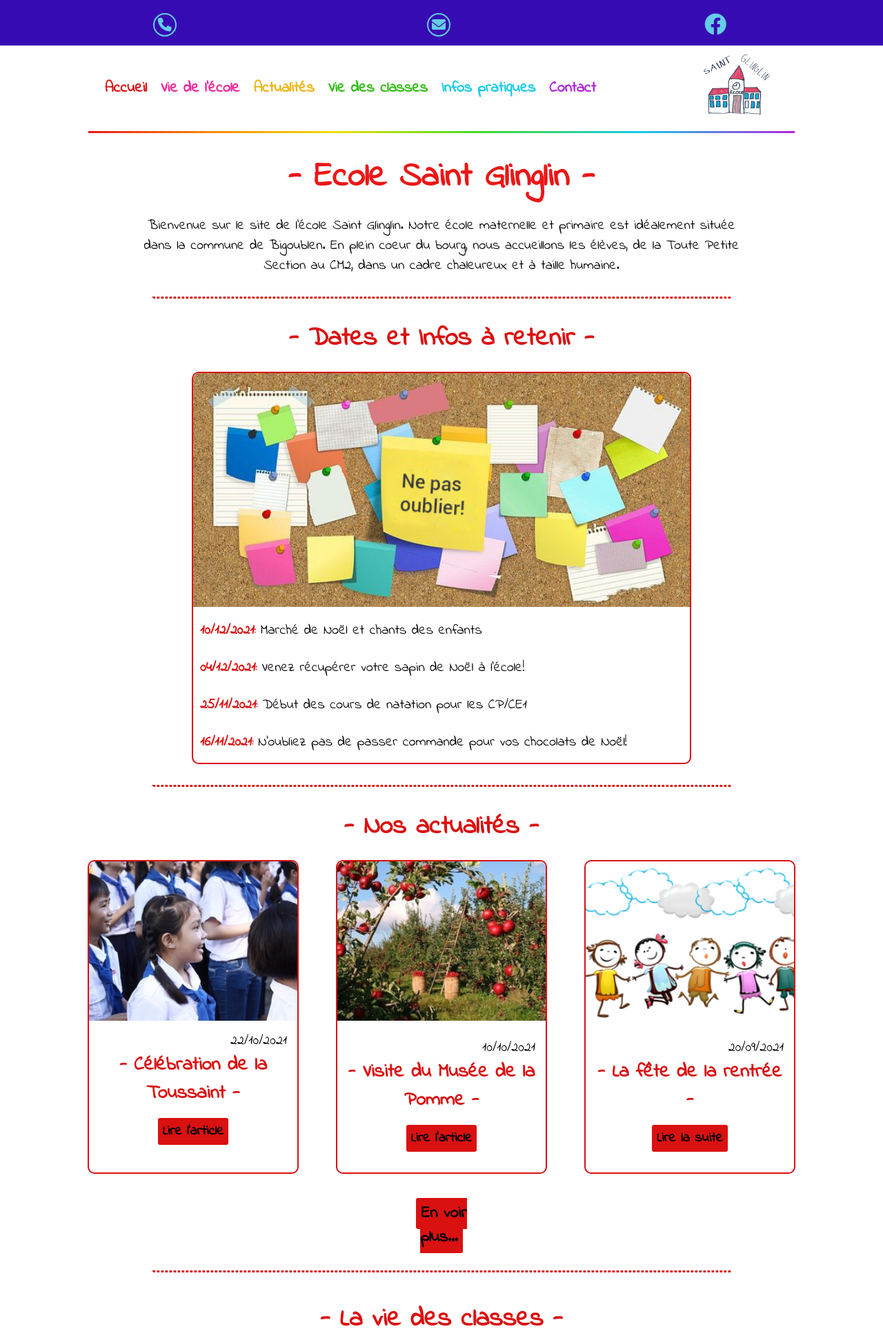
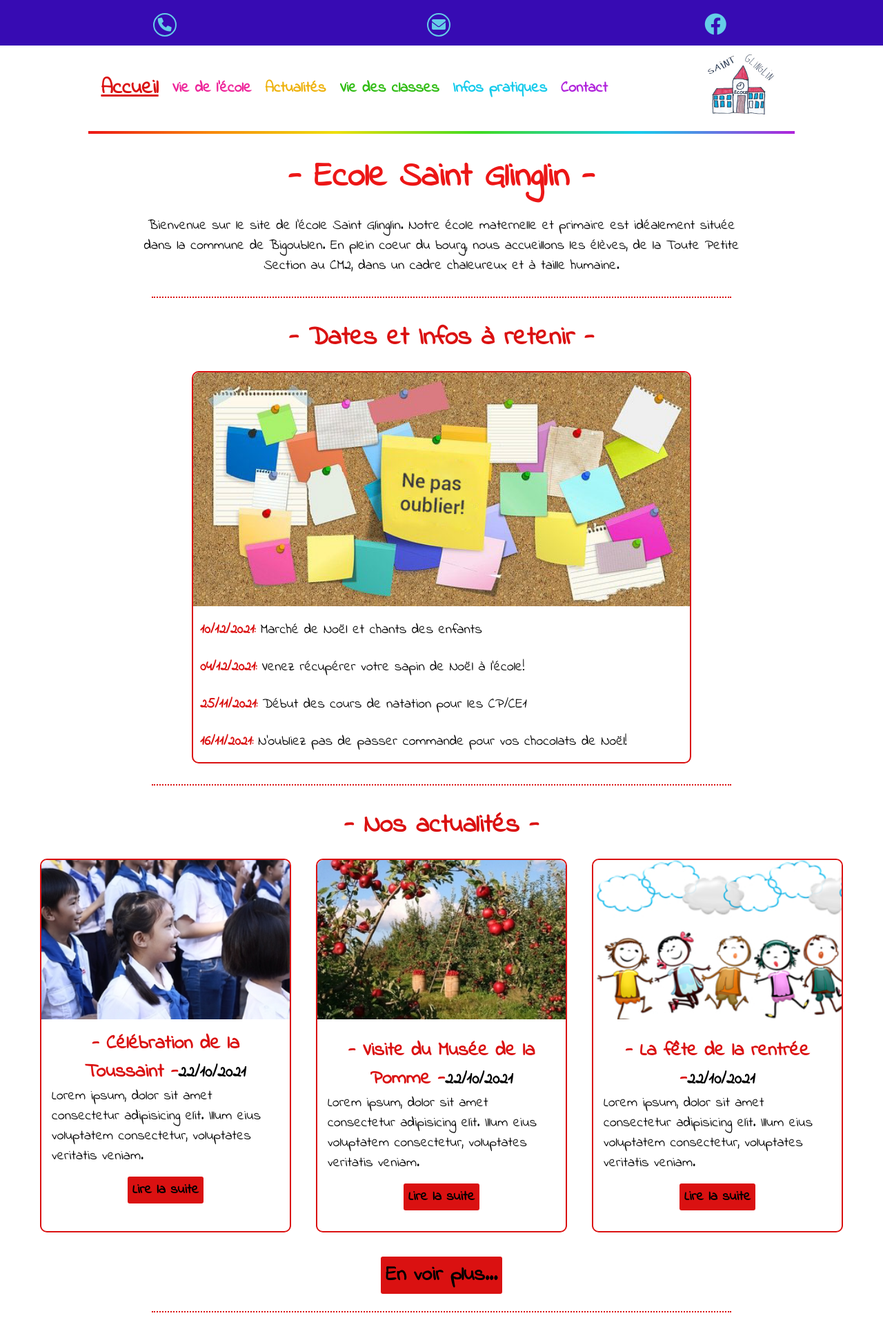
Before and after one commit to bibou56/-cole-saint-glinglin, a PHP site: page /projet/ in a window 1280 px wide. Shown: the top 1927 px of the page at 69% size. Run offline with PHP 8.4, Linux system fonts and the light colour scheme.

Commit message:
POO articles

```diff
--- /dev/null
+++ b/MesArticles.php
@@ -0,0 +1,24 @@
+<?php
+
+require_once("./Article.php");
+
+$article1 = new Article("images/celebration-toussaint.jpg", "- Célébration de la Toussaint -", "Lorem ipsum, dolor sit amet consectetur adipisicing elit.
+Illum eius voluptatem consectetur, voluptates veritatis veniam.", "http://localhost/projet/toussaint2021.php");
+
+$article2 = new Article("images/pommier.jpg", "- Visite du Musée de la Pomme -", "Lorem ipsum, dolor sit amet consectetur adipisicing elit.
+Illum eius voluptatem consectetur, voluptates veritatis veniam.", "http://localhost/projet/musee-pomme2021.php");
+
+$article3 = new Article("images/fete-rentree.jpg", "- La fête de la rentrée -", "Lorem ipsum, dolor sit amet consectetur adipisicing elit.
+Illum eius voluptatem consectetur, voluptates veritatis veniam.", "http://localhost/projet/fete-rentree2021.php");
+
+$article4 = new Article("images/rentree.jpg", "- C'est bientôt la rentrée ! -", "Lorem ipsum, dolor sit amet consectetur adipisicing elit.
+Illum eius voluptatem consectetur, voluptates veritatis veniam.", "http://localhost/projet/rentree2021.php");
+
+$article5 = new Article("images/ete.jpg", "- Bon été à tous ! -", "Lorem ipsum, dolor sit amet consectetur adipisicing elit.
+Illum eius voluptatem consectetur, voluptates veritatis veniam.", "http://localhost/projet/ete2021.php");
+
+$article6 = new Article("images/kermesse.jpg", "- La kermesse -", "Lorem ipsum, dolor sit amet consectetur adipisicing elit.
+Illum eius voluptatem consectetur, voluptates veritatis veniam.", "http://localhost/projet/kermesse2021.php");
+
+
+$allArticles = [$article1, $article2, $article3, $article4, $article5, $article6];
--- a/header.php
+++ b/header.php
@@ -15,6 +15,10 @@
 </head>
 
 <body>
+    <?php
+    require_once("./Article.php");
+    require_once("./MesArticles.php");
+    ?>
     <header id="contenuhaut">
         <div id="bandeau-haut">
             <div id="coordonnees" class="container">
@@ -34,7 +38,7 @@
                     <input type="checkbox" id="mobile" role="button">
                     <div id="sous-menu" class="sous-menu">
                         <ul>
-                            <li><a href="index.php" class="rouge">Accueil</a></li>
+                            <li><a href="index.php" class="rouge active">Accueil</a></li>
                             <li><a href="#" class="orange">Vie de l'école</a></li>
                             <li><a href="actualites.php" class="jaune">Actualités</a></li>
                             <li><a href="#" class="vert">Vie des classes</a></li>
--- a/index.php
+++ b/index.php
@@ -27,13 +27,43 @@
 
             <section id="actualites">
                 <h2>- Nos actualités -</h2>
-                <article class="actu">
+                <!-- boucle pr afficher un article pr mobiles et tablettes -->
+                <?php for($i=0; $i<1; $i++){?>
+
+                    <article class="actu">
+                        <img src="<?= $allArticles[$i]->getImg() ?>">
+                        <div class="texte-post">
+                            <h3><?= $allArticles[$i]->getTitle() ?><span class="dateblog">22/10/2021</span></h3>
+                            <p><?= $allArticles[$i]->getAccroche() ?></p>
+                            <div class="btn_actu">
+                                <a href="<?= $allArticles[$i]->getUrl() ?>">Lire la suite</a>
+                            </div>
+                        </div>
+                    </article>
+                    <?php }; ?>
+
+                    <!-- boucle pr afficher 3 articles format PC -->
+                    <?php for($i=1; $i<3; $i++){?>
+                        <article class="actu cache">
+                        <img src="<?= $allArticles[$i]->getImg() ?>">
+                        <div class="texte-post">
+                            <h3><?= $allArticles[$i]->getTitle() ?><span class="dateblog">22/10/2021</span></h3>
+                            <p><?= $allArticles[$i]->getAccroche() ?></p>
+                            <div class="btn_actu">
+                                <a href="<?= $allArticles[$i]->getUrl() ?>">Lire la suite</a>
+                            </div>
+                        </div>
+                    </article>
+                    <?php }; ?>
+
+
+                <!-- <article class="actu">
                     <img src="images/celebration-toussaint.jpg" alt="messe de la Toussaint">
                     <div class="texte-post">
                         <p>22/10/2021</p>
                         <h3>- Célébration de la Toussaint -</h3>
-                        <!-- <p>Lorem ipsum, dolor sit amet consectetur adipisicing elit.
-                            Illum eius voluptatem consectetur, voluptates veritatis veniam.</p> -->
+                         <p>Lorem ipsum, dolor sit amet consectetur adipisicing elit.
+                            Illum eius voluptatem consectetur, voluptates veritatis veniam.</p>
                         <div class="btn_actu">
                             <a href="toussaint2021.php">Lire l'article</a>
                         </div>
@@ -45,8 +75,8 @@
                     <div class="texte-post">
                         <p>10/10/2021</p>
                         <h3>- Visite du Musée de la Pomme -</h3>
-                        <!-- <p>Lorem ipsum dolor sit amet consectetur adipisicing elit.
-                            Eum, temporibus quia? Architecto vitae possimus dolor?</p> -->
+                        <p>Lorem ipsum dolor sit amet consectetur adipisicing elit.
+                            Eum, temporibus quia? Architecto vitae possimus dolor?</p>
                         <div class="btn_actu">
                             <a href="musee-pomme2021.php">Lire l'article</a>
                         </div>
@@ -58,16 +88,16 @@
                     <div class="texte-post">
                         <p>20/09/2021</p>
                         <h3>- La fête de la rentrée -</h3>
-                        <!-- <p>Lorem ipsum dolor sit amet consectetur, adipisicing elit.
-                            Obcaecati fugit odit voluptatum numquam, repudiandae eveniet.</p> -->
+                        <p>Lorem ipsum dolor sit amet consectetur, adipisicing elit.
+                            Obcaecati fugit odit voluptatum numquam, repudiandae eveniet.</p>
                         <div class="btn_actu">
-                            <a href="fete-rentree2021.php">Lire la suite</a>
+                            <a href="fete-rentree2021.php">Lire l'article</a>
                         </div>
                     </div>
-                </article>
+                </article> -->
                 <div id="voirplus"><a href="actualites.php">En voir plus...</a></div>
             </section>
-        <!-- </div> -->
+        </div>
 
         <div class="transition-rouge"></div>
 
--- a/script.js
+++ b/script.js
@@ -1,8 +1,11 @@
 //classe active sur barre de nav
 let links = document.getElementById("sous-menu").getElementsByTagName("a");
 
+//Le script construit la liste de tous les liens contenus dans le sous-menu. Il compare l'URL du lien avec celui de la page courante, en location.href, et lorsque il est identique, lui attribue la classe "active".
+
 for(let i=0; i<links.length; i++){
     if(links[i].href == location.href){
+        links[0].classList.remove('active');
         links[i].classList.add('active');
         }
     }
--- a/style.css
+++ b/style.css
@@ -116,8 +116,9 @@ body{
     line-height: 1.5rem;
     font-size: 1rem;
 }
-.active{
+.sous-menu ul li a.active{
     text-decoration: underline;
+    font-size: 1.5rem;
 }
 .sous-menu ul li a.rouge{
     color: var(--rouge);
@@ -148,7 +149,7 @@ body{
     width: 80%;
     margin: 0 auto 20px;
     background: linear-gradient(90deg, rgba(236,22,22,1) 0%, rgba(248,134,4,1) 17%, rgba(238,223,9,1) 35%, rgba(64,219,32,1) 55%, rgba(22,203,235,1) 78%, rgba(176,35,219,1) 100%);
-    height: 3px;
+    height: 4px;
 }
 
 /*----------------- INDEX---------- */
@@ -171,8 +172,8 @@ body{
 .transition-rouge{
     width: 70%;
     margin: 0 auto;
-    border-bottom: 3px dotted var(--rouge);
-    border-radius: 5px;
+    border-bottom: 2px dotted var(--rouge);
+    /* border-radius: 5px;    */
 }
 
 /* dates et infos à retenir */
@@ -242,7 +243,7 @@ body{
     font-size: 1.4rem;
 }
 #actualites .actu .texte-post p{
-    text-align: end;
+    text-align: start;
 }
 .btn_actu{
     margin-top: 20px;
@@ -874,7 +876,7 @@ body{
         margin: 0 auto 30px;
     }
     #actualites{
-        width: 90%;
+        width: 100%;
         margin: 0 auto;
         display: flex;
         flex-direction: row;
@@ -882,7 +884,7 @@ body{
         justify-content: space-around;
     }
     #actualites .actu{
-        width: 28%;
+        width: 30%;
     }
     #actualites .actu.cache{
         display: block;
@@ -895,12 +897,11 @@ body{
         margin-bottom:20px
     }
     #actualites #voirplus{
-        width: 50%;
         margin: 10px 500px 30px;
     }
     #actualites #voirplus a{
-
-        /* font-size: 1.5rem; */
+        width: 20%;
+         font-size: 1.5rem;
     }
     #vie-classes{
         width: 80%;
```
Also changed, not shown: other parts of style.css (+24 -11 lines), actualites.php (+9 -7 lines), contact.php (+9 -5 lines).
